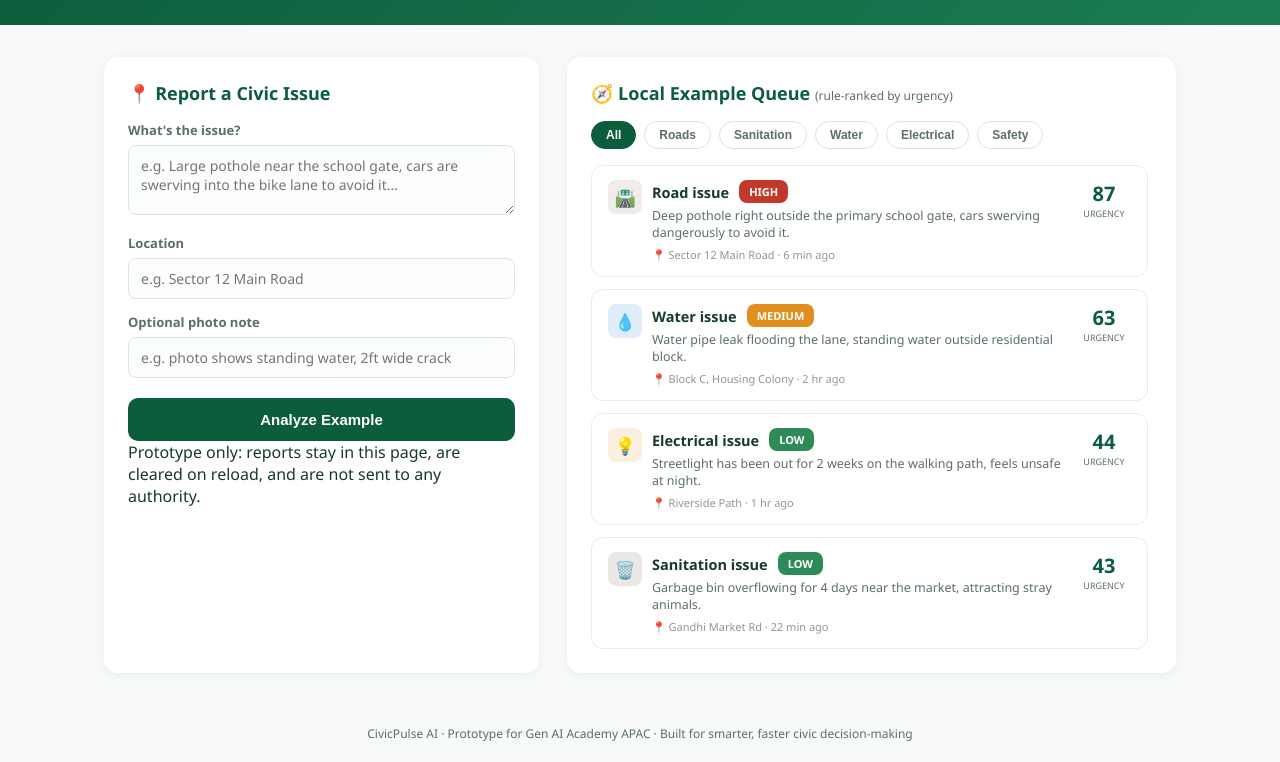
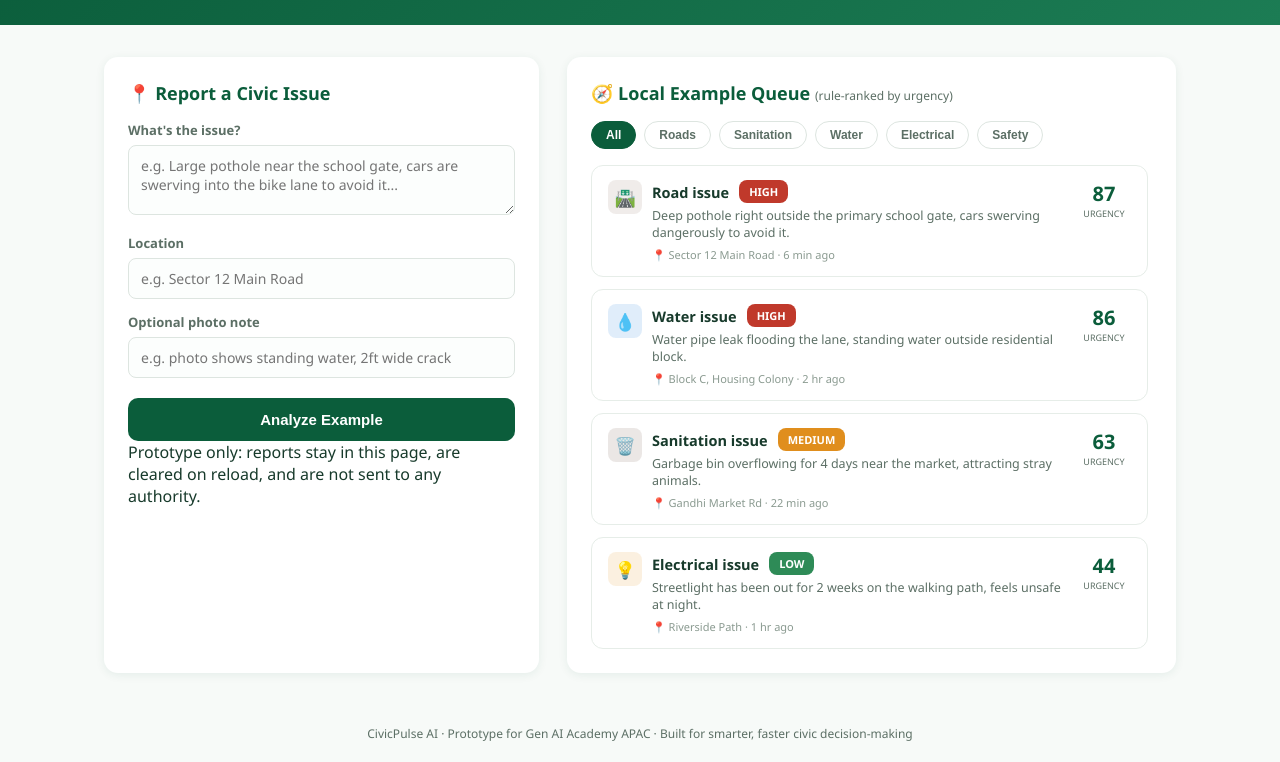
Before and after one commit to Ayushdevo/civicpulse-ai, a plain HTML site: page index.html in a window 1280 px wide. Shown: the part 87-849 px from the top of the page. Drawn offline with Linux system fonts and the light colour scheme.

Commit message:
Recognize flooding and overflowing reports

```diff
--- a/index.html
+++ b/index.html
@@ -194,15 +194,15 @@
 // ---- Simulated AI classification engine (rule + keyword based, mimics an LLM triage layer) ----
 const CATEGORY_RULES = [
   { cat: "Road", icon:"🛣️", color:"#8D6E63", keys:["pothole","road","street","crack","pavement","bike lane","traffic","footpath"] },
-  { cat: "Sanitation", icon:"🗑️", color:"#6D4C41", keys:["garbage","trash","waste","dump","overflow","bin","litter"] },
-  { cat: "Water", icon:"💧", color:"#1C7CD6", keys:["water","leak","pipe","flood","drain","sewage","standing water"] },
+  { cat: "Sanitation", icon:"🗑️", color:"#6D4C41", keys:["garbage","trash","waste","dump","overflow","overflowing","overflowed","bin","litter"] },
+  { cat: "Water", icon:"💧", color:"#1C7CD6", keys:["water","leak","pipe","flood","flooding","flooded","drain","sewage","standing water"] },
   { cat: "Electrical", icon:"💡", color:"#E08E1D", keys:["streetlight","light","electric","wire","pole","power","outage"] },
   { cat: "Safety", icon:"🚨", color:"#C0392B", keys:["accident","danger","unsafe","crime","fire","collapse","gas leak"] },
 ];
 
 const URGENCY_KEYS = {
-  high:["school","hospital","children","accident","gas leak","fire","collapse","danger","dangerous","dangerously","injury","injuries","injured","emergency","exposed wire","flood"],
-  medium:["swerving","overflow","standing water","crack","damaged","broken"],
+  high:["school","hospital","children","accident","gas leak","fire","collapse","danger","dangerous","dangerously","injury","injuries","injured","emergency","exposed wire","flood","flooding","flooded"],
+  medium:["swerving","overflow","overflowing","overflowed","standing water","crack","damaged","broken"],
 };
 
 function hasUrgencyTerm(text, key){
```
Also changed, not shown: 1 other file.
